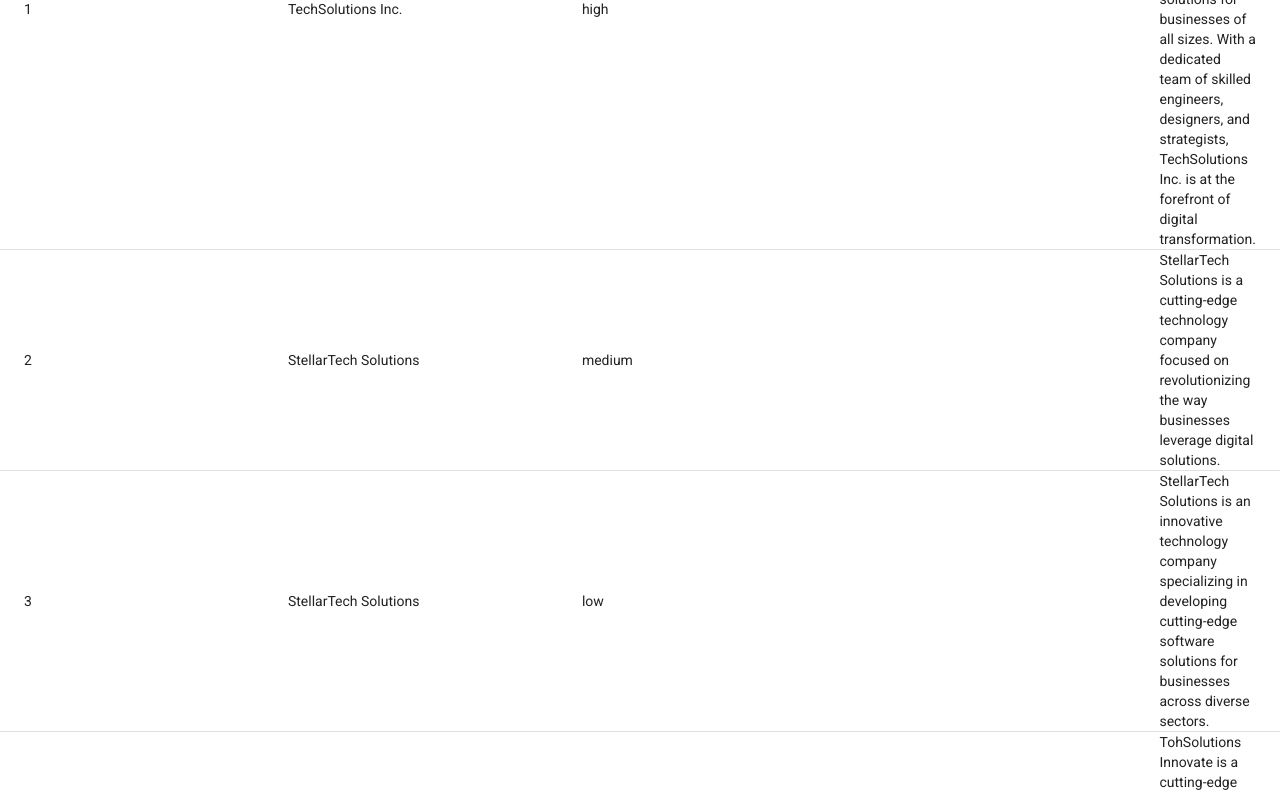
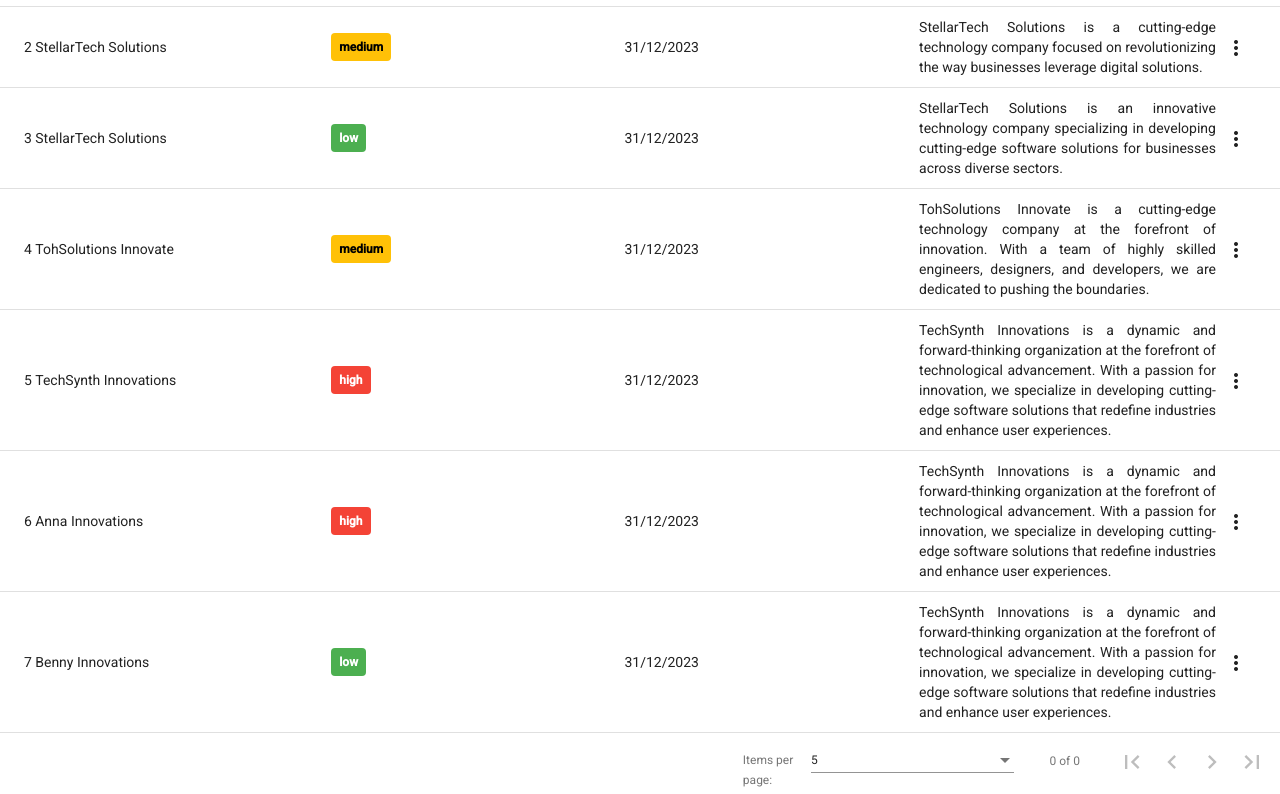
Before and after one commit to TONG77777/crm-management, an Angular app: page / in a window 1280 px wide. Shown: the part 400-1194 px from the top of the page. Built offline with nearby package versions, Linux system fonts and the light colour scheme.

Commit message:
can successful delete and add but the add id need to adjust table cannot sort and paginator got problem

```diff
--- a/src/app/companys/company-form/company-form.component.html
+++ b/src/app/companys/company-form/company-form.component.html
@@ -44,7 +44,7 @@
 </div>
 
 <div mat-dialog-actions>
-  <button mat-raised-button>Reset</button>
+  <button mat-raised-button (click)="onReset()">Reset</button>
   <button mat-raised-button color="primary" type="submit">Submit</button>
 </div>
 </form>
--- a/src/app/companys/companys.component.css
+++ b/src/app/companys/companys.component.css
@@ -1,3 +1,12 @@
+.main-body {
+  padding-top: 20px;
+  margin: 0 auto;
+  max-width: 1400px;
+  mat-form-field {
+    width: 100%;
+  }
+}
+
 table {
   width: 100%;
 }
@@ -7,6 +16,36 @@ table {
   width: 100%;
 }
 
-  td, th {
+td,
+th {
   width: 25%;
 }
+
+.badge {
+  display: inline-block;
+  padding: 4px 8px;
+  border-radius: 4px;
+  font-size: 12px;
+  font-weight: bold;
+  text-align: center;
+  width: fit-content;
+}
+
+.high {
+  background-color: #f44336;
+  color: white;
+}
+
+.medium {
+  background-color: #ffc107;
+  color: black;
+}
+
+.low {
+  background-color: #4caf50;
+  color: white;
+}
+
+.mat-column-id{
+    width:100px;
+}
--- a/src/app/companys/companys.component.html
+++ b/src/app/companys/companys.component.html
@@ -1,10 +1,20 @@
+<div class="main-body">
+  <mat-form-field>
+    <mat-label>Filter</mat-label>
+    <input
+      matInput
+      (keyup)="applyFilter($event)"
+      placeholder="Company Name"
+      #input
+    />
+  </mat-form-field>
+
   <div class="table-container">
-  <table mat-table [dataSource]="dataSource" class="mat-elevation-z8">
-
+    <table mat-table [dataSource]="dataSource" matSort class="mat-elevation-z8">
       <!-- ID Column -->
       <ng-container matColumnDef="id">
-      <th mat-header-cell *matHeaderCellDef>ID</th>
-      <td mat-cell *matCellDef="let company">{{ company.id }}</td>
+        <th mat-header-cell *matHeaderCellDef class="mat-column-id">ID</th>
+        <td mat-cell *matCellDef="let company" class="mat-column-id">{{ company.id }}</td>
       </ng-container>
 
       <!-- Name Column -->
@@ -16,34 +26,40 @@
       <!-- Priority Column -->
       <ng-container matColumnDef="priority">
         <th mat-header-cell *matHeaderCellDef>Priority</th>
-      <td mat-cell *matCellDef="let company">{{ company.priority }}</td>
+        <td mat-cell *matCellDef="let company">
+          <span class="badge {{ company.priority }}">{{
+            company.priority
+          }}</span>
+        </td>
       </ng-container>
 
       <!-- Date Added Column -->
       <ng-container matColumnDef="date-add">
         <th mat-header-cell *matHeaderCellDef>Date Added</th>
-      <td mat-cell *matCellDef="let company">{{ company.date_add }}</td>
+        <td mat-cell *matCellDef="let company">
+          {{ company.date | date : "dd/MM/yyyy" }}
+        </td>
       </ng-container>
 
       <!-- Notes Column -->
       <ng-container matColumnDef="notes">
         <th mat-header-cell *matHeaderCellDef>Notes</th>
-      <td mat-cell *matCellDef="let company">{{ company.notes }}</td>
+        <td mat-cell *matCellDef="let company" style="text-align: justify; margin: 2px;padding-top: 10px;padding-bottom: 10px;" class="mat-column-notes">{{ company.notes }}</td>
       </ng-container>
 
       <!-- Menu Column -->
       <ng-container matColumnDef="menu">
-      <th mat-header-cell *matHeaderCellDef></th>
+        <th mat-header-cell *matHeaderCellDef>Action</th>
         <td mat-cell *matCellDef="let company">
           <button mat-icon-button [matMenuTriggerFor]="menu" aria-label="menu">
             <mat-icon>more_vert</mat-icon>
           </button>
           <mat-menu #menu="matMenu">
-          <button mat-menu-item>
+            <button mat-menu-item (click)="openEditForm(company.id)">
               <mat-icon>edit</mat-icon>
               <span>Edit</span>
             </button>
-          <button mat-menu-item>
+            <button mat-menu-item (click)="deleteCompany(company.id)">
               <mat-icon>delete_forever</mat-icon>
               <span>Delete</span>
             </button>
@@ -52,6 +68,20 @@
       </ng-container>
 
       <tr mat-header-row *matHeaderRowDef="displayedColumns"></tr>
-    <tr mat-row *matRowDef="let row; columns: displayedColumns;"></tr>
+      <tr mat-row *matRowDef="let row; columns: displayedColumns"></tr>
+
+      <tr class="mat-row" *matNoDataRow>
+        <td class="mat-cell" colspan="6">
+          No data matching the filter "{{ input.value }}"
+        </td>
+      </tr>
     </table>
+
+    <mat-paginator
+      #paginator
+      [pageSizeOptions]="[5, 10, 25, 100]"
+      [pageSize]="5"
+      showFirstLastButtons
+    ></mat-paginator>
   </div>
+</div>
--- a/src/app/companys/companys.component.ts
+++ b/src/app/companys/companys.component.ts
@@ -1,11 +1,11 @@
-
 import { Component, OnInit, ViewChild } from '@angular/core';
 import { MatPaginator } from '@angular/material/paginator';
 import { MatSort } from '@angular/material/sort';
 import { MatTableDataSource } from '@angular/material/table';
 import { MatDialog } from '@angular/material/dialog';
-import { Company } from './company.model'; // Import the Company class
+import { Company } from './company.model';
 import { CompanyService } from '../services/company.service';
+import { CompanyFormComponent } from './company-form/company-form.component';
 
 @Component({
   selector: 'app-companys',
@@ -14,11 +14,18 @@ import { CompanyService } from '../services/company.service';
 })
 export class CompanysComponent implements OnInit {
   companys: Company[];
-  displayedColumns: string[] = ['id', 'name', 'priority', 'date-add', 'notes'];
+  displayedColumns: string[] = [
+    'id',
+    'name',
+    'priority',
+    'date-add',
+    'notes',
+    'menu',
+  ];
   dataSource: MatTableDataSource<Company>;
 
-  @ViewChild(MatPaginator) paginator!: MatPaginator;
-  @ViewChild(MatSort) sort!: MatSort;
+  @ViewChild(MatPaginator) paginator: MatPaginator;
+  @ViewChild(MatSort) sort: MatSort;
 
   constructor(
     private compService: CompanyService,
@@ -26,7 +33,41 @@ export class CompanysComponent implements OnInit {
   ) {}
 
   ngOnInit(): void {
-    this.companys = this.compService.getCompanys(); // Make sure this is of type Company[]
-    this.dataSource = new MatTableDataSource(this.companys); // This should be compatible with MatTableDataSource<Company>
+    this.companys = this.compService.getCompanys();
+    //   console.log('Companys:', this.companys);
+    this.dataSource = new MatTableDataSource(this.companys);
+    //   console.log('DataSource:', this.dataSource);
+    this.dataSource.sort = this.sort;
+    //   console.log('Sort:', this.sort);
+    this.dataSource.paginator = this.paginator;
+    //   console.log('Paginator:', this.paginator);
+
+    this.compService.companyChanged.subscribe((updatedCompanies: Company[]) => {
+      this.companys = updatedCompanies;
+      this.dataSource.data = updatedCompanies;
+    });
+  }
+
+  applyFilter(event: Event) {
+    const filterValue = (event.target as HTMLInputElement).value;
+    this.dataSource.filter = filterValue.trim().toLowerCase();
+
+    if (this.dataSource.paginator) {
+      this.dataSource.paginator.firstPage();
+    }
+  }
+
+  deleteCompany(id: number) {
+    this.compService.deleteCompany(id);
+  }
+
+  openEditForm(id:number) {
+    const dialogRef = this.dialog.open(CompanyFormComponent, {
+      data: { companyId: id }, // Pass the id as data to the dialog
+    });
+
+    dialogRef.afterClosed().subscribe(result => {
+      // Handle dialog close if needed
+    });
   }
 }
--- a/src/app/services/company.service.ts
+++ b/src/app/services/company.service.ts
@@ -12,35 +12,49 @@ export class CompanyService {
       1,
       'TechSolutions Inc.',
       'high',
-      '8/15/2023',
+      '2023-12-31T18:30:00.000Z',
       'TechSolutions Inc. is a forward-thinking and innovative technology company that specializes in providing cutting-edge software solutions for businesses of all sizes. With a dedicated team of skilled engineers, designers, and strategists, TechSolutions Inc. is at the forefront of digital transformation.'
     ),
     new Company(
       2,
       'StellarTech Solutions',
       'medium',
-      '8/15/2023',
+      '2023-12-31T18:30:00.000Z',
       'StellarTech Solutions is a cutting-edge technology company focused on revolutionizing the way businesses leverage digital solutions. '
     ),
     new Company(
       3,
       'StellarTech Solutions',
       'low',
-      '8/15/2023',
+      '2023-12-31T18:30:00.000Z',
       'StellarTech Solutions is an innovative technology company specializing in developing cutting-edge software solutions for businesses across diverse sectors.'
     ),
     new Company(
       4,
       'TohSolutions Innovate',
       'medium',
-      '8/15/2023',
+      '2023-12-31T18:30:00.000Z',
       'TohSolutions Innovate is a cutting-edge technology company at the forefront of innovation. With a team of highly skilled engineers, designers, and developers, we are dedicated to pushing the boundaries.'
     ),
     new Company(
       5,
       'TechSynth Innovations',
       'high',
-      '8/15/2023',
+      '2023-12-31T18:30:00.000Z',
+      'TechSynth Innovations is a dynamic and forward-thinking organization at the forefront of technological advancement. With a passion for innovation, we specialize in developing cutting-edge software solutions that redefine industries and enhance user experiences. '
+    ),
+    new Company(
+      6,
+      'Anna Innovations',
+      'high',
+      '2023-12-31T18:30:00.000Z',
+      'TechSynth Innovations is a dynamic and forward-thinking organization at the forefront of technological advancement. With a passion for innovation, we specialize in developing cutting-edge software solutions that redefine industries and enhance user experiences. '
+    ),
+    new Company(
+      7,
+      'Benny Innovations',
+      'low',
+      '2023-12-31T18:30:00.000Z',
       'TechSynth Innovations is a dynamic and forward-thinking organization at the forefront of technological advancement. With a passion for innovation, we specialize in developing cutting-edge software solutions that redefine industries and enhance user experiences. '
     ),
   ];
@@ -49,9 +63,33 @@ export class CompanyService {
   addCompany(company: Company) {
     this.companys.push(company);
     this.companyChanged.emit(this.companys.slice());
+    alert('Company successfully created.');
   }
 
   getCompanys() {
     return this.companys.slice();
   }
+
+  getCompanyById(id: number): Company | undefined {
+    return this.companys.find(company => company.id === id);
+  }
+
+  deleteCompany(id: number): void {
+    const index = this.companys.findIndex(company => company.id === id);
+    if (index !== -1) {
+      this.companys.splice(index, 1);
+      this.companyChanged.emit(this.companys.slice());
+      alert('Company successfully deleted.');
+    }
+  }
+
+  editCompany(editedCompany: Company): void {
+    const index = this.companys.findIndex(company => company.id === editedCompany.id);
+    if (index !== -1) {
+      this.companys[index] = editedCompany;
+      this.companyChanged.emit(this.companys.slice());
+      alert('Company successfully edited.');
+    }
+  }
+
 }
```
Also changed, not shown: src/app/app.module.ts (+9 -1 lines), src/app/companys/company-form/company-form.component.ts (+70 -5 lines). Lines whose indentation alone changed are shown as unchanged.
